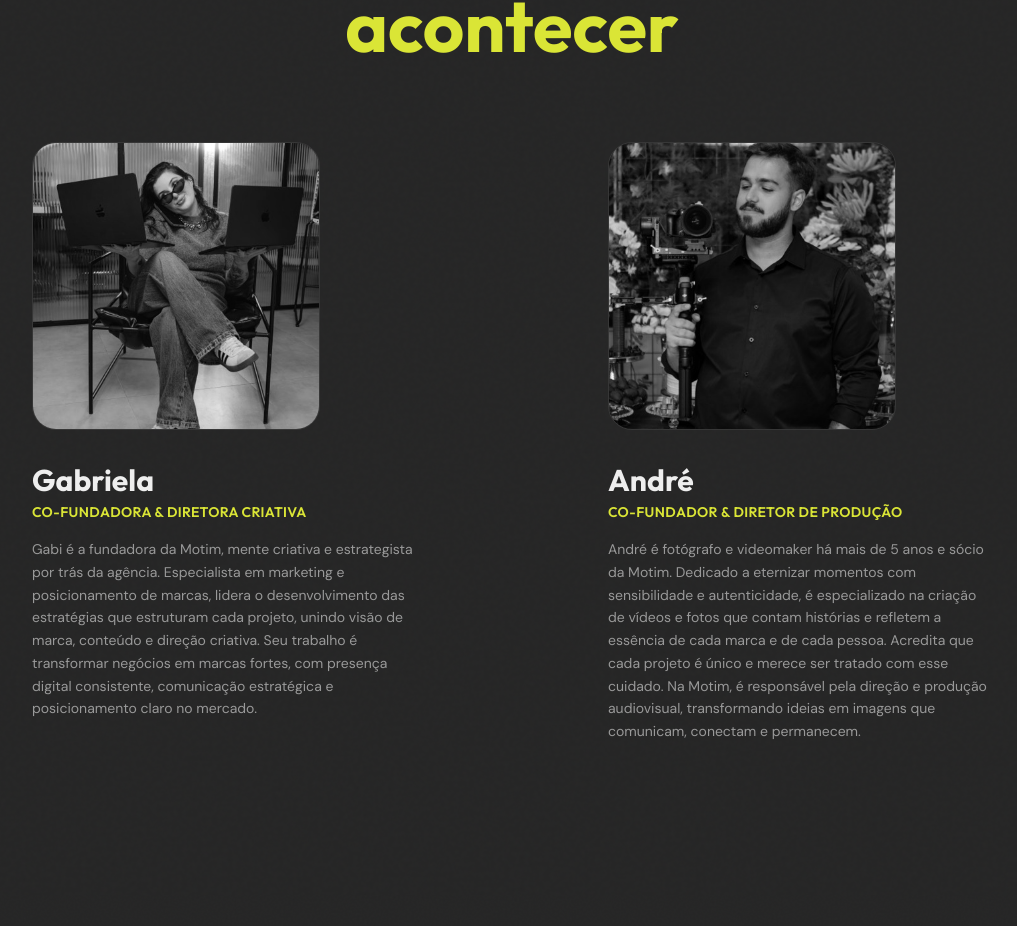
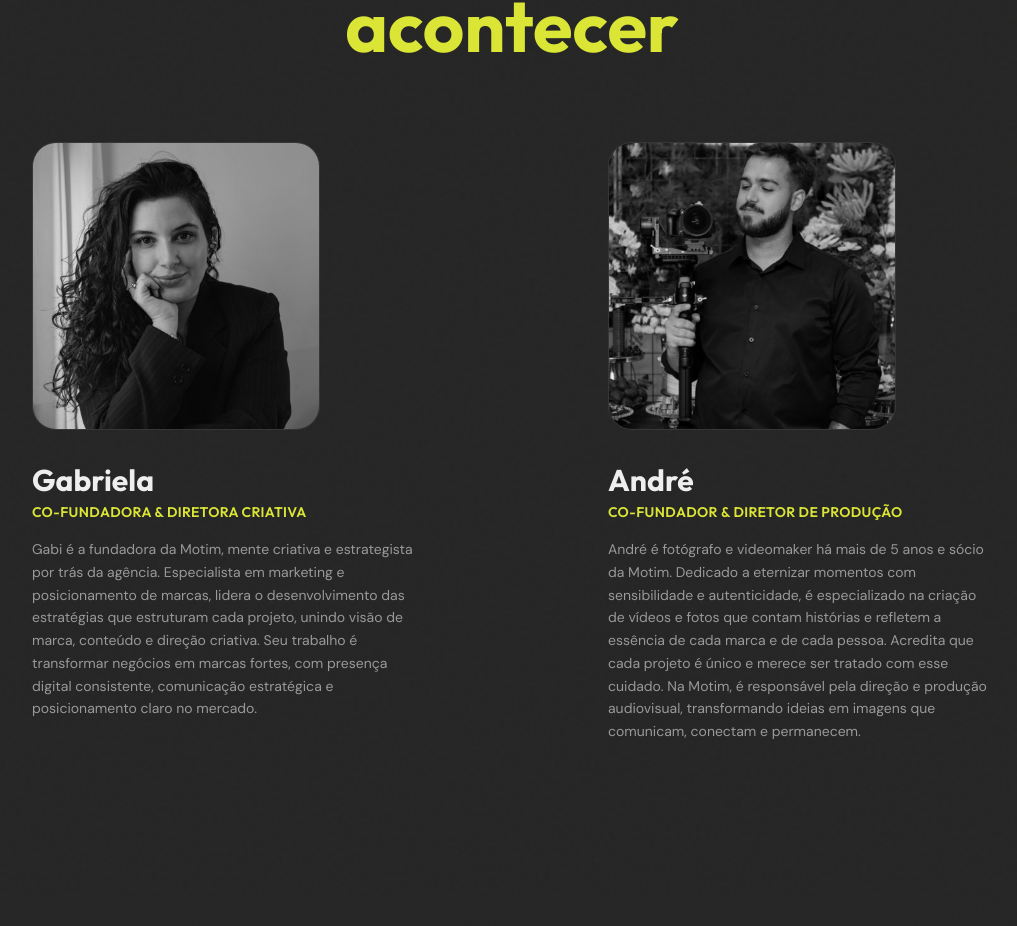
Before and after one commit to LeonardoKlaser/motim_landing_page, a Next.js app: page / in a window 1280 px wide. Shown: the part 5105-6031 px from the top of the page, without its empty margins (128-1145 px from the left). Built offline with nearby package versions, Linux system fonts and the light colour scheme.

Commit message:
fix photo

```diff
--- a/src/components/sections/Partners.tsx
+++ b/src/components/sections/Partners.tsx
@@ -52,7 +52,7 @@ const partners: Partner[] = [
     name: "Gabriela",
     role: "Co-fundadora & Diretora Criativa",
     bio: "Gabi é a fundadora da Motim, mente criativa e estrategista por trás da agência. Especialista em marketing e posicionamento de marcas, lidera o desenvolvimento das estratégias que estruturam cada projeto, unindo visão de marca, conteúdo e direção criativa. Seu trabalho é transformar negócios em marcas fortes, com presença digital consistente, comunicação estratégica e posicionamento claro no mercado.",
-    photo: "/assets/socios/foto_socio_1.jpeg",
+    photo: "/assets/socios/foto_socio_2.jpeg",
   },
   {
     name: "André",
@@ -77,7 +77,11 @@ function PartnerCard({ partner }: { partner: Partner }) {
             alt={partner.name}
             fill
             className="object-cover grayscale group-hover:grayscale-0 transition-all duration-700"
-            style={partner.photoPosition ? { objectPosition: partner.photoPosition } : undefined}
+            style={
+              partner.photoPosition
+                ? { objectPosition: partner.photoPosition }
+                : undefined
+            }
             sizes="(max-width: 768px) 256px, 288px"
           />
 
```
